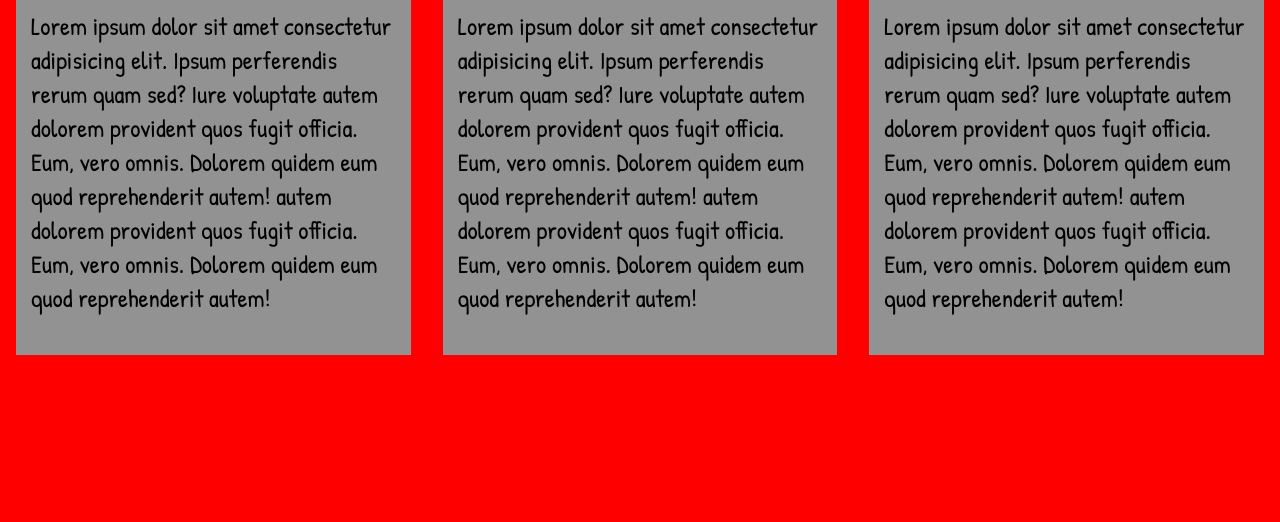
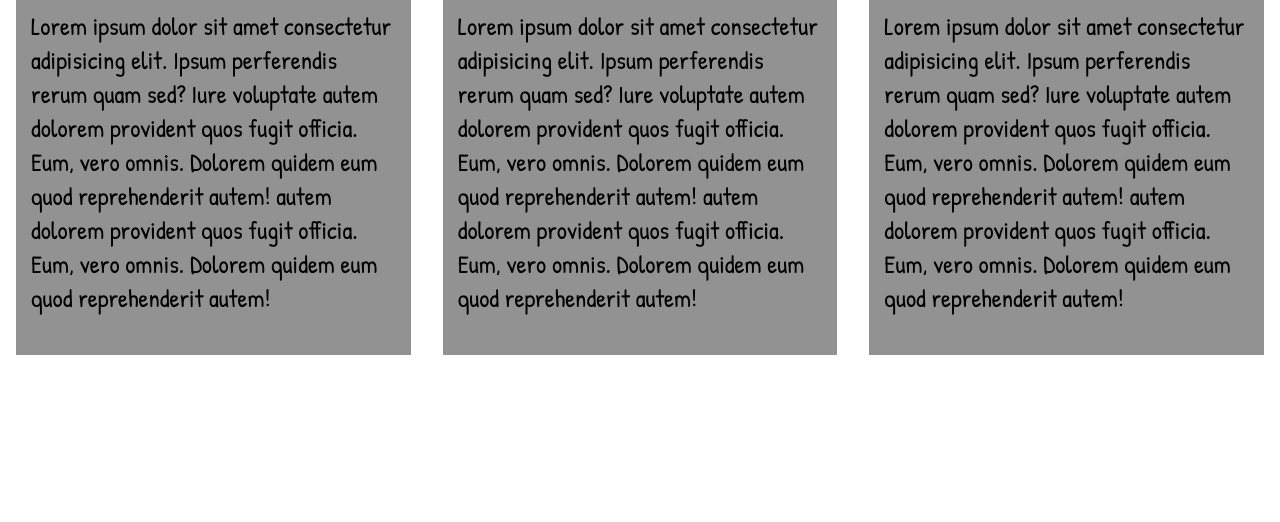
Before and after one commit to vitoroliveiracg/site-responsivo, a plain HTML site: page index.html in a window 1280 px wide. Shown: the part 278-800 px from the top of the page. Drawn offline with Linux system fonts and the light colour scheme.

Commit message:
color commit

```diff
--- a/css/estilo.css
+++ b/css/estilo.css
@@ -62,9 +62,6 @@ main div p{
 }
 
 @media only screen and (max-width: 550px) {
-  body{
-    background-color: blue;
-  }
 
   body nav{
     position: relative;
@@ -88,9 +85,6 @@ main div p{
 
 /*Tablets e Smartphones + largos, 700px para cima) */
 @media only screen and (min-width: 550px) {
-  body{
-    background-color: yellow;
-  }
 
   body nav{
     display: flex;
@@ -106,9 +100,6 @@ main div p{
 
 /* Dispostivos Largos (laptops/desktops, 1080px para cima) */
 @media only screen and (min-width: 1080px) {
-  body{
-    background-color: red;
-  }
 
   main div{
     flex: 30%;
```
